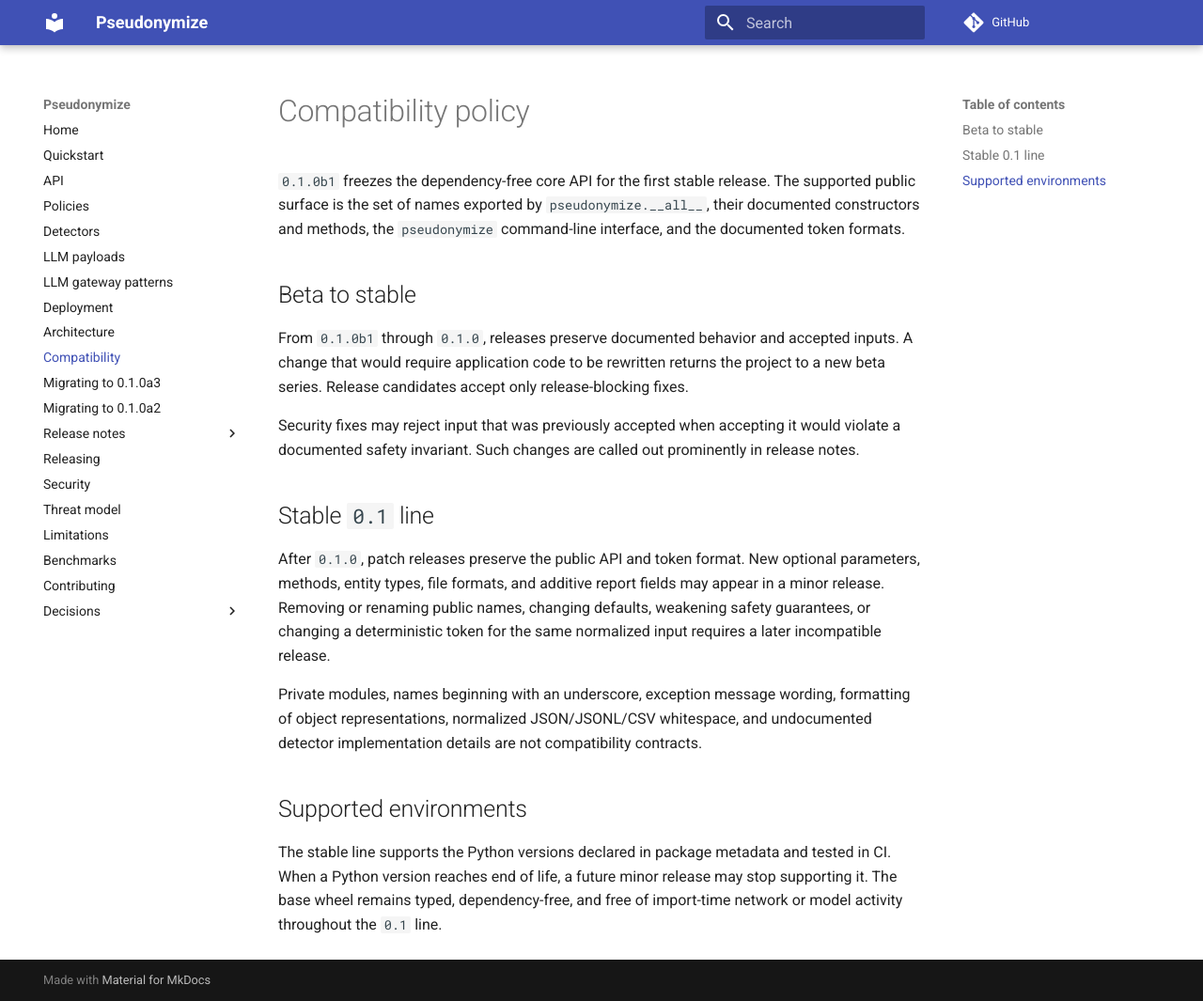
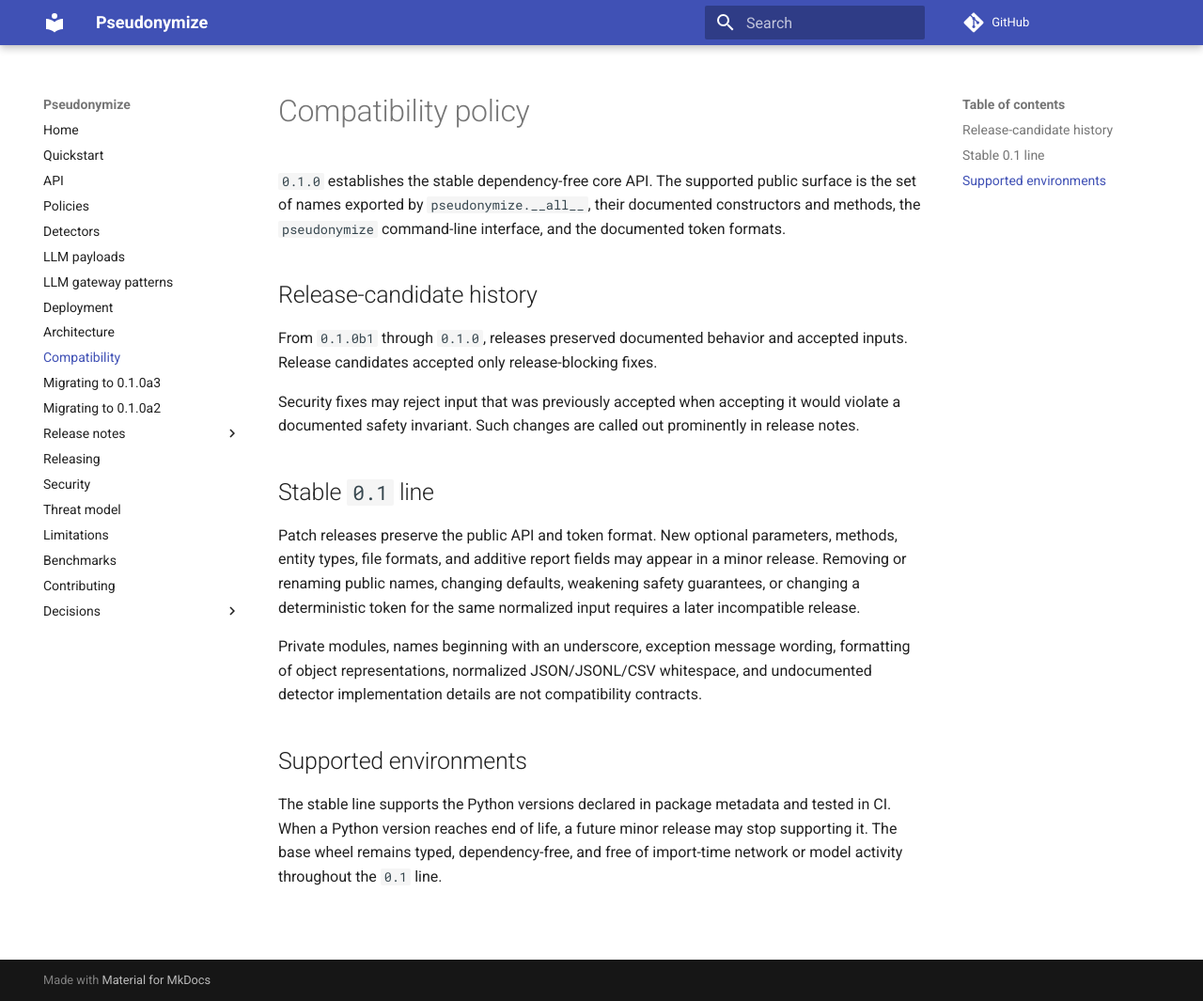
Before and after one commit to ma2za/pseudonymize, an MkDocs documentation site: the page built from docs/compatibility.md, in a window 1280 px wide and 1065 px high. Shown: the whole window at 94% size. Built offline with MkDocs 1.6.1 and Material for MkDocs 9.7.7, drawn with Linux system fonts in a browser that asks for light colours; comment, search, counter and statistics services are not loaded.

Commit message:
release: prepare 0.1.0 (#21)
## Summary

- promote the validated dependency-free core from `0.1.0rc1` to stable
`0.1.0`
- publish the stable compatibility policy, release notes, roadmap state,
and PyPI maturity metadata
- update exact-version installed-wheel audits and reject prerelease
maturity metadata
- retire the one-off RC validation form

## Compatibility

There are no public API, runtime behavior, or deterministic token
changes from `0.1.0rc1`.

## Validation

- 174 passed, 1 Windows symlink skip, 99.51% branch coverage
- Ruff 0.16 format and lint, strict mypy
- 10 additional Hypothesis seeds
- 9 benchmarks with at least 20 rounds
- strict MkDocs build
- wheel and sdist build, Twine, metadata, contents, licence, dependency,
and tag audits
- isolated wheel audits on Python 3.11 and 3.14

## Release decision

The maintainer explicitly waived the planned seven-day observation
window and directed immediate stable publication on 2026-08-02. No
external reports or release-blocking defects had been filed. The waiver
is recorded in the stable release notes and validation issue.

```diff
--- a/docs/compatibility.md
+++ b/docs/compatibility.md
@@ -1,21 +1,20 @@
 # Compatibility policy
 
-`0.1.0b1` freezes the dependency-free core API for the first stable release. The supported public
+`0.1.0` establishes the stable dependency-free core API. The supported public
 surface is the set of names exported by `pseudonymize.__all__`, their documented constructors and
 methods, the `pseudonymize` command-line interface, and the documented token formats.
 
-## Beta to stable
+## Release-candidate history
 
-From `0.1.0b1` through `0.1.0`, releases preserve documented behavior and accepted inputs. A change
-that would require application code to be rewritten returns the project to a new beta series.
-Release candidates accept only release-blocking fixes.
+From `0.1.0b1` through `0.1.0`, releases preserved documented behavior and accepted inputs.
+Release candidates accepted only release-blocking fixes.
 
 Security fixes may reject input that was previously accepted when accepting it would violate a
 documented safety invariant. Such changes are called out prominently in release notes.
 
 ## Stable `0.1` line
 
-After `0.1.0`, patch releases preserve the public API and token format. New optional parameters,
+Patch releases preserve the public API and token format. New optional parameters,
 methods, entity types, file formats, and additive report fields may appear in a minor release.
 Removing or renaming public names, changing defaults, weakening safety guarantees, or changing a
 deterministic token for the same normalized input requires a later incompatible release.
--- a/mkdocs.yml
+++ b/mkdocs.yml
@@ -17,6 +17,7 @@ nav:
   - Migrating to 0.1.0a3: migration-a3.md
   - Migrating to 0.1.0a2: migration-a2.md
   - Release notes:
+      - 0.1.0: releases/0.1.0.md
       - 0.1.0rc1: releases/0.1.0rc1.md
       - 0.1.0b1: releases/0.1.0b1.md
       - 0.1.0a3: releases/0.1.0a3.md
--- a/pyproject.toml
+++ b/pyproject.toml
@@ -4,7 +4,7 @@ build-backend = "hatchling.build"
 
 [project]
 name = "pseudonymize"
-version = "0.1.0rc1"
+version = "0.1.0"
 description = "Local-first PII pseudonymization for text, structured data, and LLM payloads."
 readme = "README.md"
 requires-python = ">=3.11"
@@ -12,7 +12,7 @@ license = "Apache-2.0"
 authors = [{ name = "ma2za" }]
 keywords = ["pii", "pseudonymization", "redaction", "privacy", "gdpr", "llm", "security"]
 classifiers = [
-  "Development Status :: 4 - Beta",
+  "Development Status :: 5 - Production/Stable",
   "Intended Audience :: Developers",
   "License :: OSI Approved :: Apache Software License",
   "Operating System :: OS Independent",
```
Also changed, not shown: CHANGELOG.md (+16 -1 lines), README.md (+6 -5 lines), ROADMAP.md (+2 -1 lines), docs/index.md (+1 -1 lines), docs/releases/0.1.0.md (added, +37 -0 lines), docs/releasing.md (+2 -2 lines), 5 other files.
